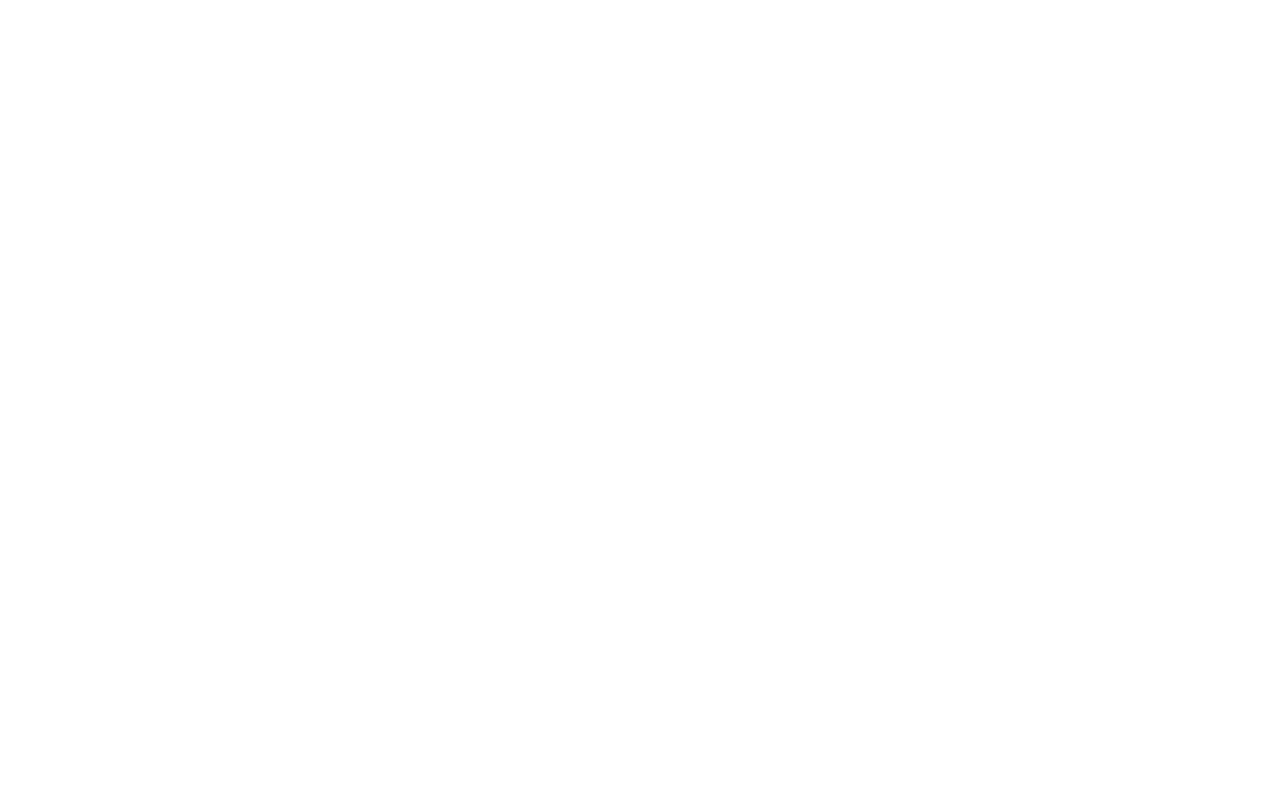
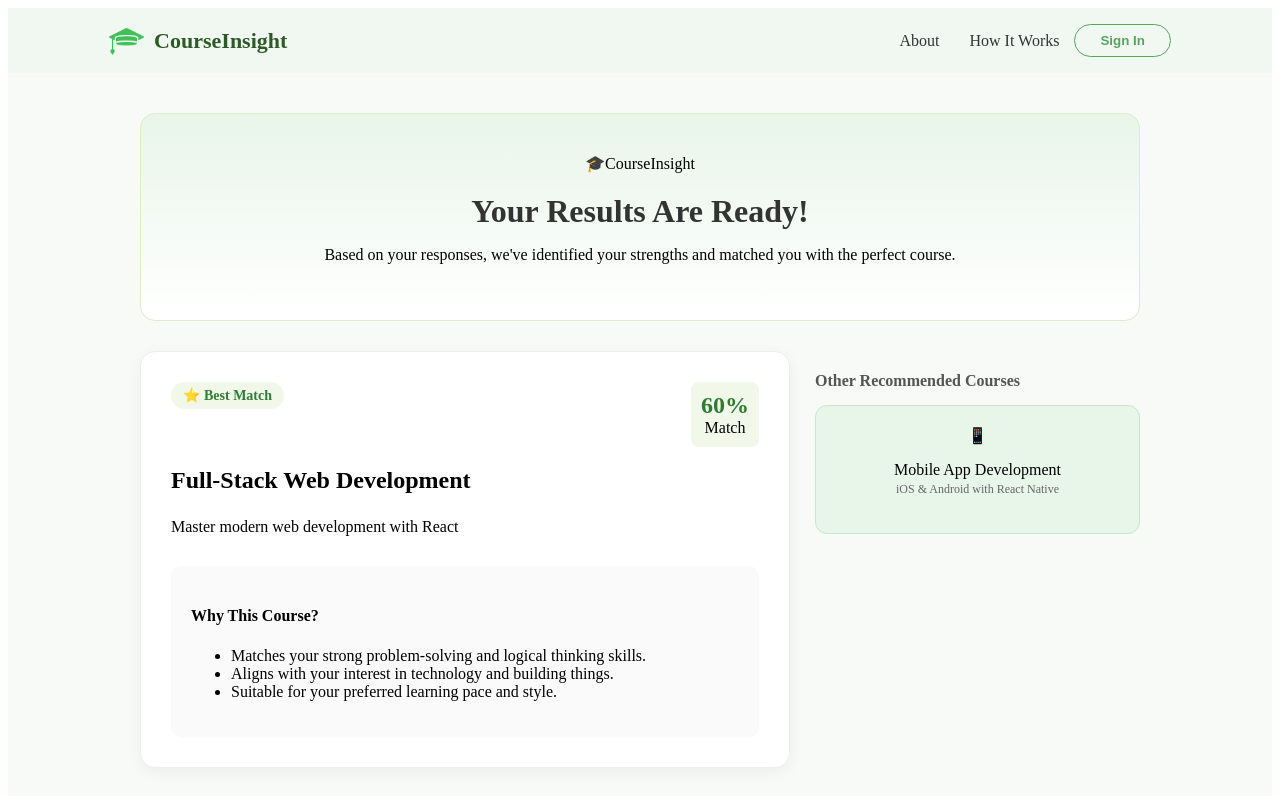
Before and after one commit to BibhaKhadka/FYP-CourseInsight, a React (Vite) app in the folder Frontend/: page /result in a window 1280 px wide. Before the commit this address had no page. Shown: the top 796 px of the page. Built offline with nearby package versions, Linux system fonts and the light colour scheme.

Commit message:
Added result page

```diff
--- a/Frontend/src/App.jsx
+++ b/Frontend/src/App.jsx
@@ -4,7 +4,8 @@
 import Login from './Components/LoginSignup/Login';
 import Signup from './Components/LoginSignup/Signup';
 import About from './Pages/About';
-import Quiz from './Pages/Quiz'
+import Quiz from './Pages/Quiz';
+import Results from './Pages/Results';
 
 function App() {
   return (
@@ -16,6 +17,7 @@
         <Route path='/signup' element={<Signup />} />
         <Route path='/about' element={<About />} />
         <Route path='/quiz' element={<Quiz />} />
+        <Route path='/result' element={<Results />} />
       </Routes>
 
     </Router>
--- a/Frontend/src/Pages/Quiz.jsx
+++ b/Frontend/src/Pages/Quiz.jsx
@@ -2,6 +2,7 @@
 import Header from '../Components/Navbar/Header'
 import Footer from '../Components/Navbar/Footer'
 import '../Pages/Quiz.css'
+import { useNavigate} from 'react-router-dom'
 const questions=[
     {
         id:1,
@@ -81,6 +82,7 @@
 ]
 
 const Quiz = () => {
+    const navigate = useNavigate();
     const[currentStep, setCurrentStep]=useState(0);
     const[selectedOption, setSelectedOption]=useState("");
     const handleNext=()=>{
@@ -89,7 +91,7 @@
             setSelectedOption("");//this will reset for the next question.
         }
         else{
-            alert("Quiz Finished! Preparing your Career Recommendation...")
+            navigate('/result');
         }
     }
 
@@ -118,7 +120,7 @@
                 <p className="question-desc">{questions[currentStep].description}</p>
                 <div className="options-container">
                     {["Strongly Agree","Agree","Neutral","Disagree","Strongly Disagree",].map((option)=>(
-                        <label key={option} className={`option-label $ {selectedOption===option ? 'selected':''}`}>
+                        <label key={option} className={`option-label ${selectedOption===option ? 'selected':''}`}>
                             <input type="radio" name='quiz-option' value={option}
                             checked={selectedOption===option} onChange={(e)=>setSelectedOption(e.target.value)} />
                             {option}
--- /dev/null
+++ b/Frontend/src/Pages/Results.css
@@ -0,0 +1,109 @@
+.results-page {
+    background-color: #f8faf8;
+    min-height: 100vh;
+}
+
+.results-container {
+    max-width: 1000px;
+    margin: 40px auto;
+    padding: 0 20px;
+}
+
+.results-header-card {
+    background: linear-gradient(to bottom, #e8f5e9, #ffffff);
+    text-align: center;
+    padding: 40px;
+    border-radius: 15px;
+    border: 1px solid #dcedc8;
+    margin-bottom: 30px;
+}
+
+.results-header-card h1 {
+    font-size: 32px;
+    color: #333;
+    margin: 20px 0 10px;
+}
+
+.results-main-content {
+    display: grid;
+    grid-template-columns: 2fr 1fr;
+    gap: 25px;
+}
+
+.best-match-card {
+    background: white;
+    padding: 30px;
+    border-radius: 15px;
+    box-shadow: 0 4px 15px rgba(0,0,0,0.05);
+    border: 1px solid #eee;
+}
+
+.match-header {
+    display: flex;
+    justify-content: space-between;
+    align-items: flex-start;
+}
+
+.match-badge {
+    background: #f1f8e9;
+    color: #2e7d32;
+    padding: 5px 12px;
+    border-radius: 20px;
+    font-size: 14px;
+    font-weight: 600;
+}
+
+.percentage-circle {
+    text-align: center;
+    background: #f1f8e9;
+    padding: 10px;
+    border-radius: 8px;
+}
+
+.percentage-circle .percent {
+    display: block;
+    font-size: 24px;
+    font-weight: bold;
+    color: #2e7d32;
+}
+
+.course-details h3 {
+    font-size: 24px;
+    margin-top: 20px;
+}
+
+.why-section {
+    margin-top: 30px;
+    background: #fafafa;
+    padding: 20px;
+    border-radius: 10px;
+}
+
+.other-recommendations h4 {
+    margin-bottom: 15px;
+    color: #555;
+}
+
+.mini-card {
+    background: #e8f5e9;
+    padding: 20px;
+    border-radius: 12px;
+    text-align: center;
+    border: 1px solid #c8e6c9;
+}
+
+.mini-card span {
+    font-size: 12px;
+    color: #666;
+}
+
+.retake-btn {
+    margin-top: 30px;
+    padding: 12px 25px;
+    background: white;
+    border: 2px solid #58a65c;
+    color: #58a65c;
+    border-radius: 8px;
+    font-weight: 600;
+    cursor: pointer;
+}
--- /dev/null
+++ b/Frontend/src/Pages/Results.jsx
@@ -0,0 +1,65 @@
+import React from 'react';
+import Header from '../Components/Navbar/Header';
+import Footer from '../Components/Navbar/Footer';
+import './Results.css';
+
+const Results = () => {
+    return (
+        <div className="results-page">
+            <Header />
+            <div className="results-container">
+                <div className="results-header-card">
+                    <div className="logo-section">
+                        <span className="cap-icon">🎓</span>
+                        <span className="brand-name">CourseInsight</span>
+                    </div>
+                    <h1>Your Results Are Ready!</h1>
+                    <p>Based on your responses, we've identified your strengths and matched you with the perfect course.</p>
+                </div>
+
+                <div className="results-main-content">
+                    {/* Left Side: Best Match */}
+                    <div className="best-match-card">
+                        <div className="match-header">
+                            <span className="match-badge">⭐ Best Match</span>
+                            <div className="percentage-circle">
+                                <span className="percent">60%</span>
+                                <span className="label">Match</span>
+                            </div>
+                        </div>
+
+                        <div className="course-details">
+                            <h3>Full-Stack Web Development</h3>
+                            <p className="course-subtitle">Master modern web development with React</p>
+
+                            <div className="why-section">
+                                <h4>Why This Course?</h4>
+                                <ul>
+                                    <li>Matches your strong problem-solving and logical thinking skills.</li>
+                                    <li>Aligns with your interest in technology and building things.</li>
+                                    <li>Suitable for your preferred learning pace and style.</li>
+                                </ul>
+                            </div>
+                        </div>
+                    </div>
+
+                    {/* Right Side: Recommendations */}
+                    <div className="other-recommendations">
+                        <h4>Other Recommended Courses</h4>
+                        <div className="mini-card">
+                            <div className="phone-icon">📱</div>
+                            <p>Mobile App Development<br /><span>iOS & Android with React Native</span></p>
+                        </div>
+                    </div>
+                </div>
+
+                <div className="action-footer">
+                    <button className="retake-btn" onClick={() => window.location.href='/quiz'}>Retake Quiz</button>
+                </div>
+            </div>
+            <Footer />
+        </div>
+    );
+};
+
+export default Results;
```
